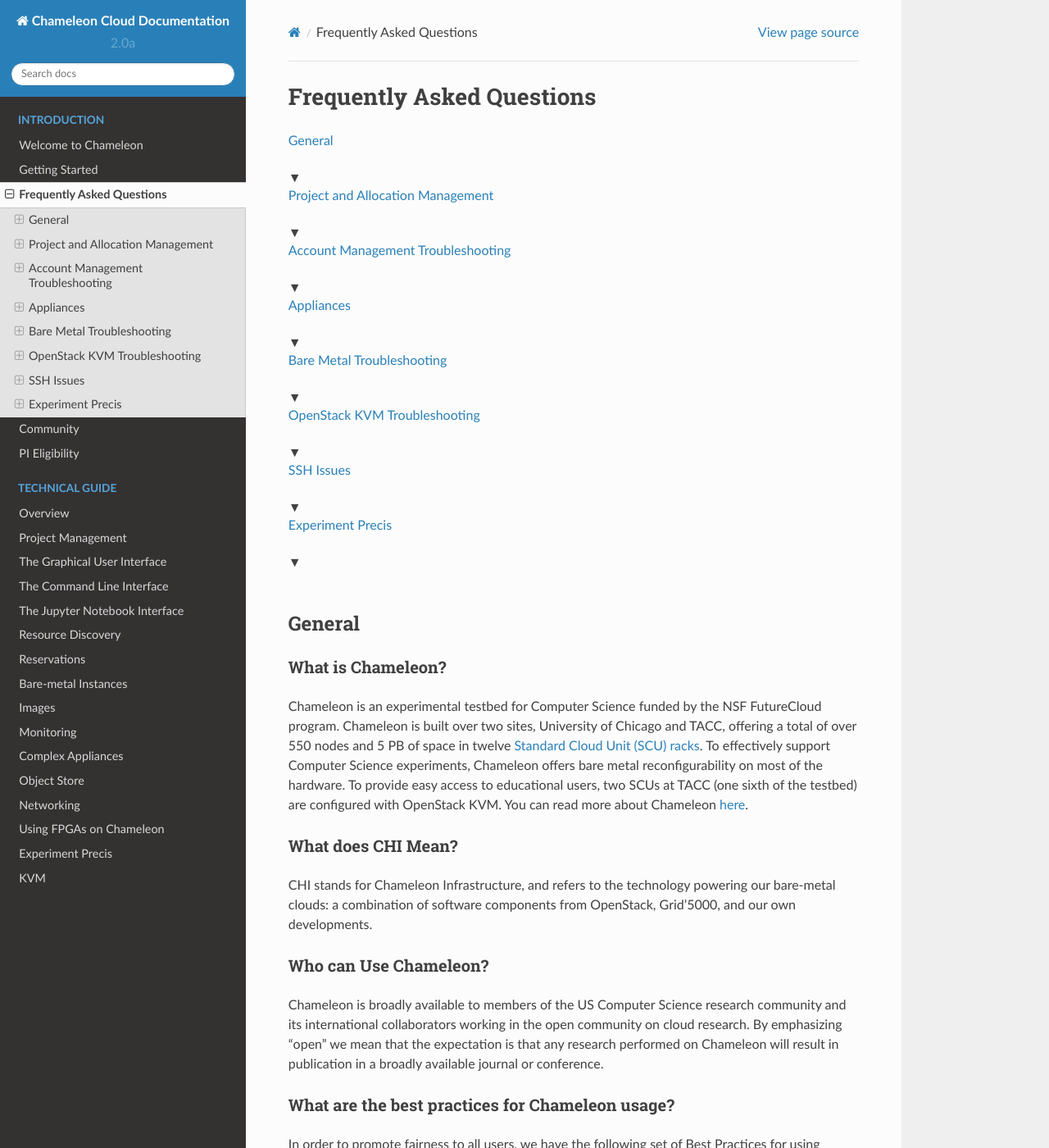
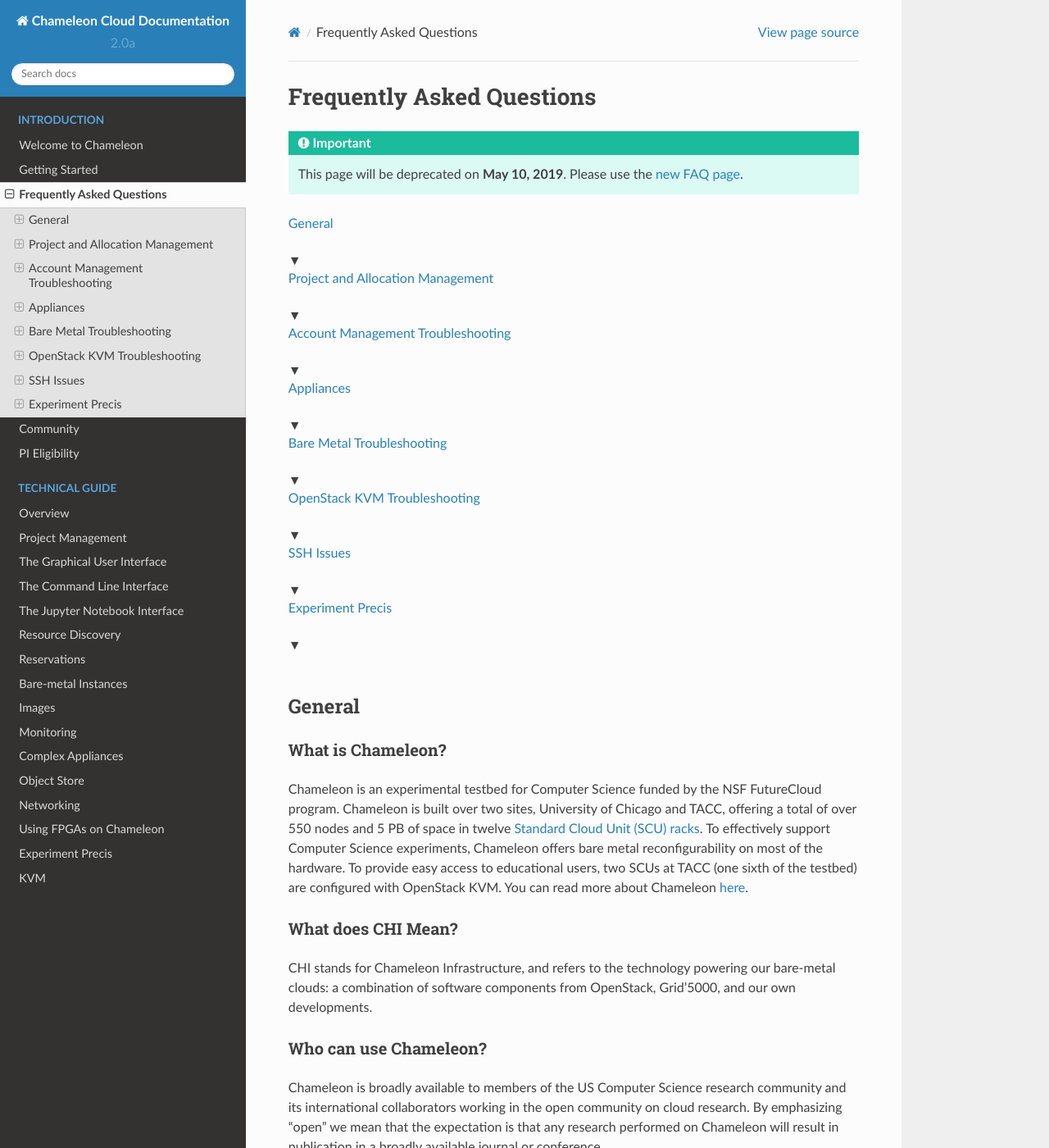
Before and after one commit to ChameleonCloud/docs, a Sphinx documentation site: the page built from source/getting-started/faq.rst, in a window 1280 px wide and 1400 px high. Shown: the whole window at 82% size. Built offline with Sphinx 7.4.7 and the Read the Docs theme 2.0.0, drawn with Linux system fonts in a browser that asks for light colours; some of the changed text lies outside the part shown.

Commit message:
deprecation note on old FAQ page

```diff
--- a/source/getting-started/faq.rst
+++ b/source/getting-started/faq.rst
@@ -1,6 +1,9 @@
 ==========================
 Frequently Asked Questions
 ==========================
+
+.. important::
+   This page will be deprecated on **May 10, 2019**. Please use the `new FAQ page <https://www.chameleoncloud.org/about/frequently-asked-questions/>`_.
 
 .. container:: toggle
 
@@ -121,7 +124,7 @@ CHI stands for Chameleon Infrastructure, and refers to the technology powering o
 
 .. _who-can-use-chameleon:
 
-Who can Use Chameleon?
+Who can use Chameleon?
 ______________________
 
 Chameleon is broadly available to members of the US Computer Science research community and its international collaborators working in the open community on cloud research.  By emphasizing “open” we mean that the expectation is that any research performed on Chameleon will result in publication in a broadly available journal or conference.
@@ -610,7 +613,7 @@ At this time, the public key has been created and copied. Now you can now follow
 
 .. _why-fail-ssh:
 
-How to fix "REMOTE HOST IDENTIFICATION HAS CHANGED"
+How to fix "REMOTE HOST IDENTIFICATION HAS CHANGED"?
 ___________________________________________________________________
 
 The warning message is the result of reassigning a floating IP to a new instance, and is a normal security precaution built into SSH.
```
